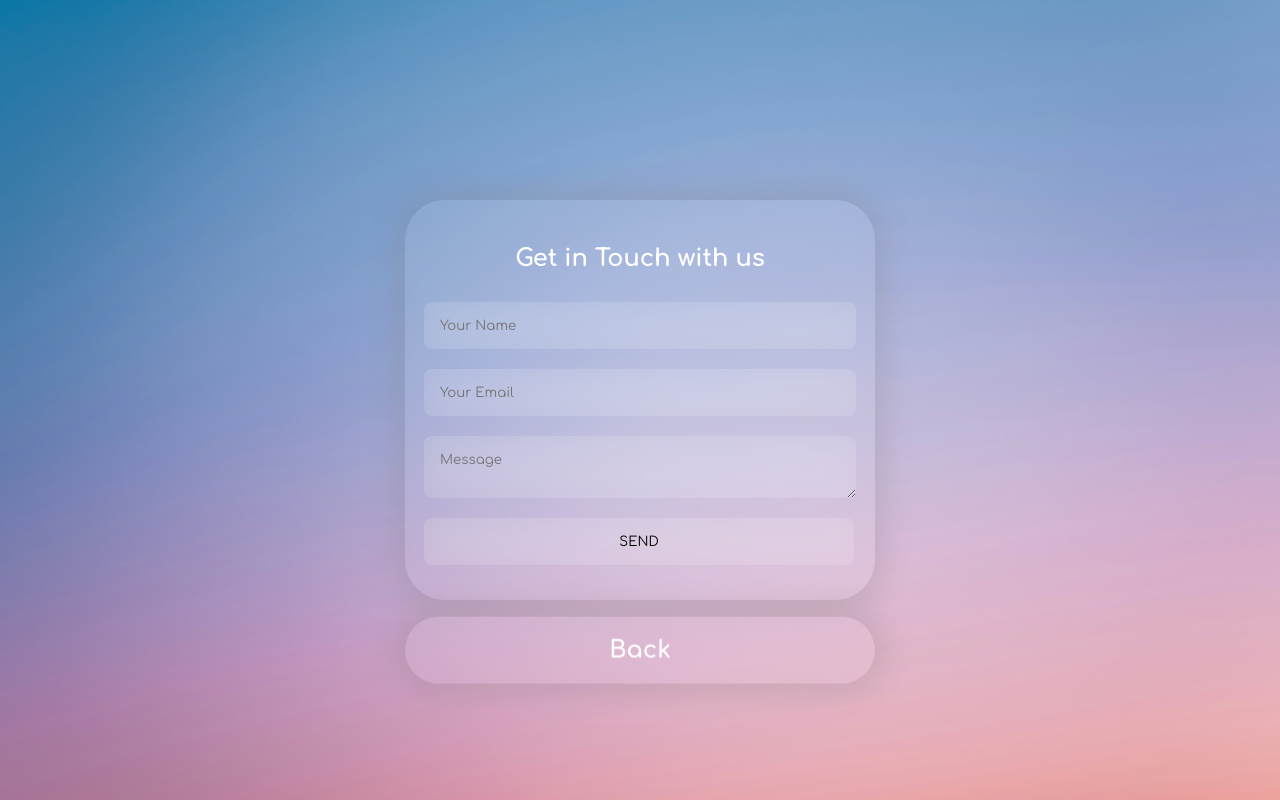
After one commit to hasnizihar/hasnizihar.github.io, a PHP site: page /contact.html in a window 1280 px wide. The commit adds this page. Run offline with PHP 8.4, Linux system fonts and the light colour scheme; some libraries are stand-ins or nearby versions.

Commit message:
Add files via upload

```diff
--- /dev/null
+++ b/contact.html
@@ -0,0 +1,41 @@
+<!DOCTYPE html>
+<html lang="en">
+    <head>
+        <meta charset="utf-8" />
+        <meta  name="viewport" content="width=device-width, initial-scale=1.0" />
+        <title>Contact us</title>
+        <link rel="stylesheet" href="style.css"/><meta charset="UTF-8">
+        <link rel="stylesheet" href="style1.css"/><meta charset="UTF-8">
+        <meta http-equiv="Permissions-Policy" content="interest-cohort=()", user-id=() />
+        <meta http-equiv="content-type" content="text/html" />
+        <link rel="preconnect" href="https://fonts.googleapis.com">
+        <link rel="preconnect" href="https://fonts.gstatic.com" crossorigin>
+        <link href="https://fonts.googleapis.com/css2?family=Comfortaa:wght@300..700&display=swap" rel="stylesheet">
+        <script src="path/to/jquery.min.js"></script>
+        <script src="https://cdnjs.cloudflare.com/ajax/libs/jquery/3.6.0/jquery.min.js"></script>
+    </head>
+    <body>
+        <div class="content">
+            <form class='form'action="https://api.web3forms.com/submit" method="POST">
+                <input type="hidden" name="access_key" value="2ee77299-8dad-489e-aa62-231bead58ac2">
+                <h2 class="text1">Get in Touch with us</h2>
+                <input class="box" type="text" name="name" placeholder="Your Name" required>
+                <input class="box"type="email" name="email" placeholder="Your Email" required>
+                <textarea class="box" name="message" placeholder="Message" required></textarea>
+                <input type="hidden" name="redirect" value="https://web3forms.com/success">
+                <button class="box1" type="submit">SEND</button>
+
+            </form>
+        </div>
+        <a href="index.html" >
+            <div class="msg">
+              <h2>Back</h2>
+
+            </div>
+          </a>
+        <div class="loader-wrapper">
+            <span class="loader"><span class="loader-inner"></span></span>
+          </div>
+          <script src="script.js"></script>
+    </body>
+</html>
--- a/index.html
+++ b/index.html
@@ -69,6 +69,12 @@
 
       </div>
     </div>
+    <a href="contact.html" >
+      <div class="msg">
+        <h2>Contact</h2>
+
+      </div>
+    </a>
 
     <div class="loader-wrapper">
       <span class="loader"><span class="loader-inner"></span></span>
--- a/style.css
+++ b/style.css
@@ -29,6 +29,25 @@ body {
     align-content: space-around;
     align-items: center;
   }
+  .msg{
+    border-radius: 40px;
+    box-shadow: 0px 0px 25px 12px rgba(129, 124, 124, 0.2);
+    backdrop-filter: blur(14px);
+    background-color: rgba(255, 255, 255, 0.1);
+    width: 470px;
+    font-family: "Comfortaa", sans-serif;
+    position: absolute;
+    top: 50%;
+    left: 50%;
+    transform: translate(-50%, -50%);
+    margin-top: 250px;
+    color: white;
+    text-align: center;
+  }
+  .msg:hover{
+    background-color: #000;
+    color: #fff;
+  }
   .imgcard{
     /* background-color: #161616; */
     /* box-shadow: 0px 0px 25px 12px rgba(0, 0, 0, 0.2); */
@@ -45,6 +64,7 @@ body {
     width: 370px;
     height: 370px;
     perspective: 1000px;
+
 
 
 
@@ -88,7 +108,7 @@ body {
   }
 
   .flip-card-front img {
-    border-radius: 15px;
+    border-radius: 30px;
     width: 370px;
     height: 370px;
     /* box-shadow: 0px 0px 14px 0px rgba(0,0,0,0.2); */
@@ -181,6 +201,9 @@ body {
     100% { transform: rotate(360deg);}
   }
 
+
+
+
   @keyframes loader-inner {
     0% { height: 0%;}
     25% { height: 0%;}
@@ -195,6 +218,10 @@ body {
       width: 400px;
       height: 470px;
     }
+    .msg{
+      margin-top: 290px;
+      width: 400px
+    }
     .iconcard{
       flex-direction: row;
       justify-content: space-around;
@@ -207,9 +234,9 @@ body {
     }
     .flip-card .flip-card-inner {
       animation: b1;
-      animation-duration: 10s;
+      animation-duration: 8s;
       animation-timing-function: linear;
-      animation-delay: 4s;
+      animation-delay: 2s;
       animation-iteration-count: infinite;
       animation-direction:   normal;
     }
--- /dev/null
+++ b/style1.css
@@ -0,0 +1,56 @@
+.form{
+    display: flex;
+    flex-direction: column;
+    flex-wrap: nowrap;
+    align-content: space-around;
+    justify-content: space-around;
+    align-items: stretch;
+}
+.box{
+    /* box-shadow: 0px 0px 25px 3px rgba(129, 124, 124, 0.2); */
+    backdrop-filter: blur(14px);
+    background-color: rgba(255, 255, 255, 0.1);
+    border-radius: 8px;
+    margin: 10px;
+    padding: 16px;
+    border: none;
+    width: 400px;
+    font-family: "Comfortaa", sans-serif;
+}
+.text1{
+    font-family: "Comfortaa", sans-serif;
+    text-align: center;
+    color: #fff;
+}
+.box1{
+    backdrop-filter: blur(14px);
+    background-color: rgba(255, 255, 255, 0.1);
+    border-radius: 8px;
+    margin: 10px;
+    padding: 16px;
+    border: none;
+    width: 430px;
+    font-family: "Comfortaa", sans-serif;
+}
+.box1:hover{
+    color: #fff;
+    background-color: black;
+}
+@media only screen and (max-width: 600px) {
+    .form{
+        display: flex;
+        flex-direction: column;
+        flex-wrap: nowrap;
+        align-content: space-around;
+        justify-content: space-around;
+        align-items: center;
+    }
+    .box {
+        width: 320px;
+        margin: 14px;
+    }
+    .box1{
+        width: 350px;
+        margin: 14px;
+    }
+}
```
